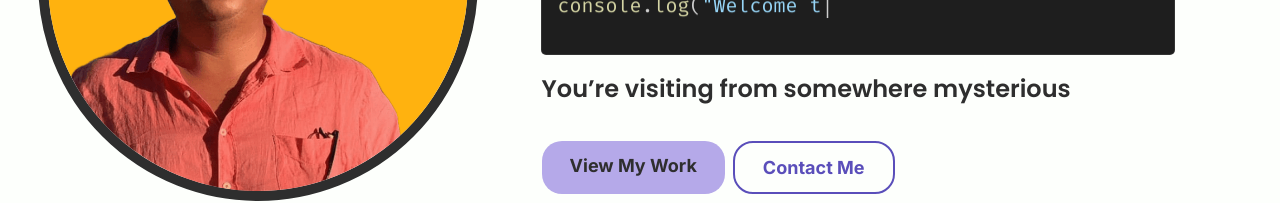
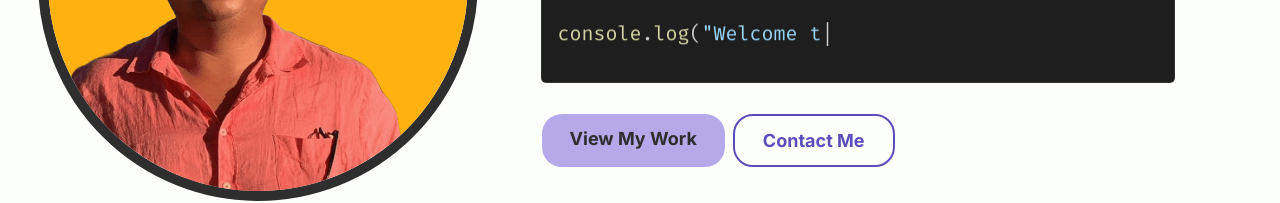
Before and after one commit to gysagsohn/my-portfolio-v2, a React (Vite) app: page / in a window 1280 px wide. Shown: the part 464-667 px from the top of the page. Built offline with nearby package versions, Linux system fonts and the light colour scheme; no server answers.

Commit message:
refactor: remove location fetch + add system theme detection

```diff
--- a/src/components/Header.jsx
+++ b/src/components/Header.jsx
@@ -10,8 +10,19 @@ const navItems = [
 
 function Header() {
   const [theme, setTheme] = useState(() => {
-    return localStorage.getItem('theme') || 'light';
+    const saved = localStorage.getItem('theme');
+    if (saved) return saved;
+
+    // Detect system preference
+    const prefersDark = window.matchMedia &&
+      window.matchMedia('(prefers-color-scheme: dark)').matches;
+
+    return prefersDark ? 'dark' : 'light';
   });
+
+  useEffect(() => {
+  console.log(`Theme set to: ${theme}`);
+}, [theme]);
 
   const [menuOpen, setMenuOpen] = useState(false);
 
--- a/src/pages/Home.jsx
+++ b/src/pages/Home.jsx
@@ -18,19 +18,10 @@ const lines = [
 ];
 
 function Home() {
-  const [city, setCity] = useState(null);
   const [showSocials, setShowSocials] = useState(false);
   const [visibleLines, setVisibleLines] = useState([]);
   const [lineIndex, setLineIndex] = useState(0);
   const [charCounts, setCharCounts] = useState([]);
-
-  // IP location fetch for personal greeting
-  useEffect(() => {
-    fetch('https://ipapi.co/json/')
-      .then(res => res.json())
-      .then(data => setCity(data.city || 'your corner of the internet'))
-      .catch(() => setCity('somewhere mysterious'));
-  }, []);
 
   // Animate new line every 1.8s
   useEffect(() => {
@@ -81,10 +72,6 @@ function Home() {
     });
   }
 
-  const renderLocation = () => {
-    if (!city) return '...';
-    return city;
-  };
 
   const sortedPosts = [...blogPosts].sort((a, b) => new Date(b.date) - new Date(a.date));
   const latestBlog = sortedPosts.find(post => post.type === 'blog');
@@ -132,7 +119,6 @@ function Home() {
               </p>
             ))}
           </div>
-          <p className="intro">You’re visiting from {renderLocation()}</p>
 
           <div className="cta-buttons">
             <Button link="/blog" className="cta-button">View My Work</Button>
```
